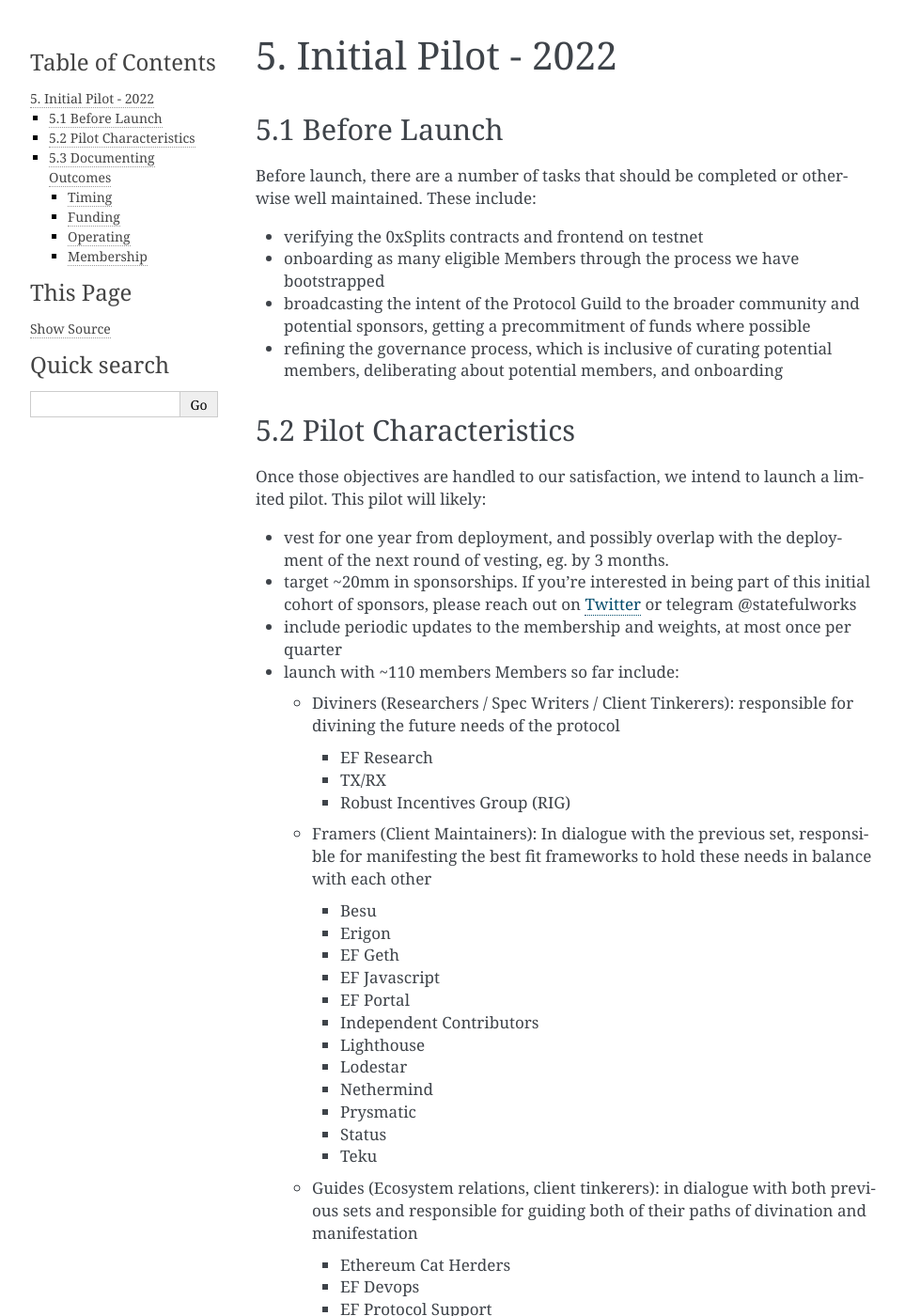
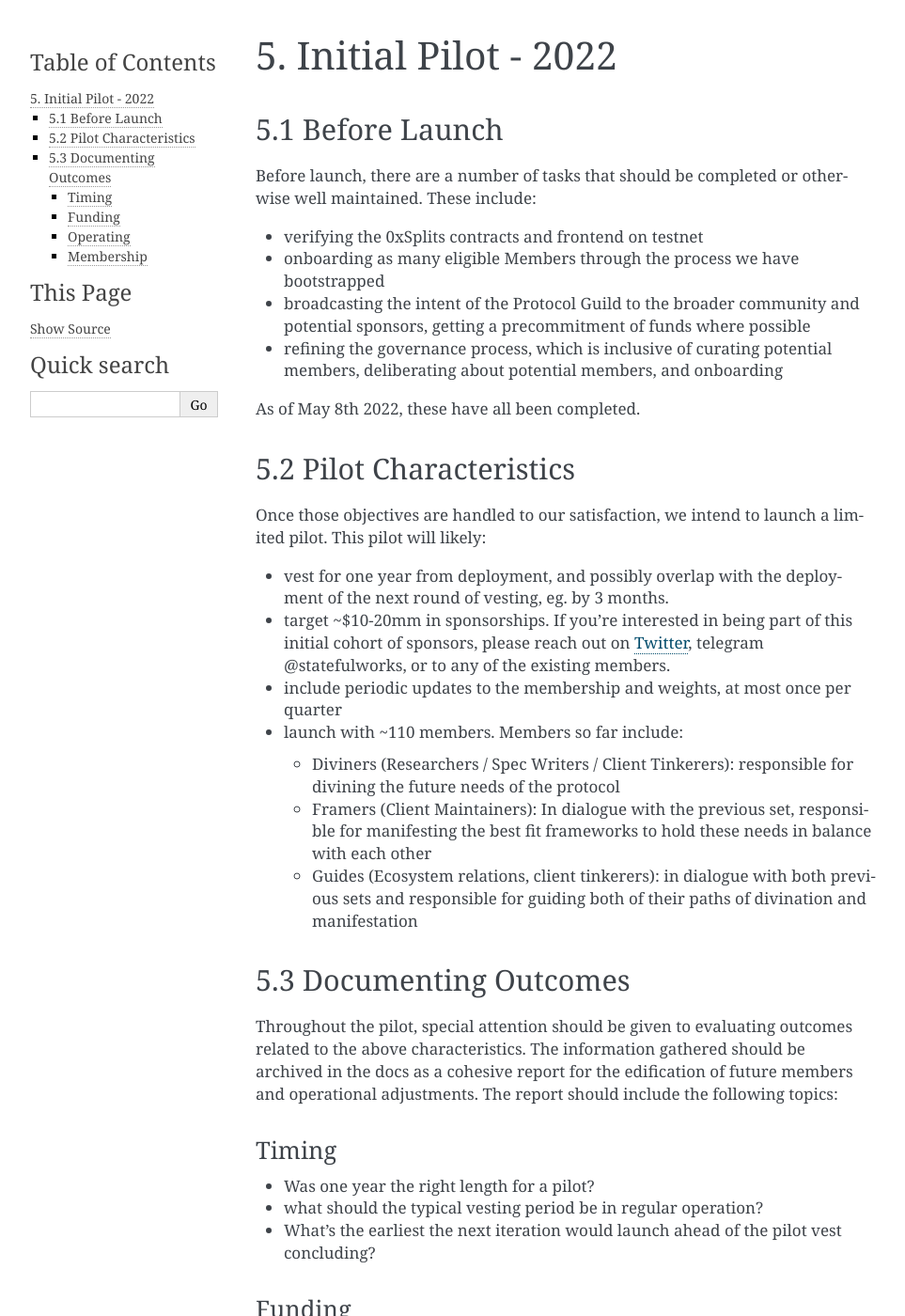
Before and after one commit to protocolguild/documentation, a Sphinx documentation site: the page built from docs/5-initial-pilot.md, in a window 1280 px wide and 1400 px high. Shown: the whole window at 94% size, without its empty margins (148-1111 px from the left). Built offline with Sphinx 7.4.7, drawn with Linux system fonts in a browser that asks for light colours; some of the changed text lies outside the part shown.

Commit message:
add comments, phrasing

```diff
--- a/docs/5-initial-pilot.md
+++ b/docs/5-initial-pilot.md
@@ -9,40 +9,19 @@
 - broadcasting the intent of the Protocol Guild to the broader community and potential sponsors, getting a precommitment of funds where possible
 - refining the governance process, which is inclusive of curating potential members, deliberating about potential members, and onboarding
 
+As of May 8th 2022, these have all been completed.
+
 ## 5.2 Pilot Characteristics
 
 Once those objectives are handled to our satisfaction, we intend to launch a limited pilot. This pilot will likely:
 
 - vest for one year from deployment, and possibly overlap with the deployment of the next round of vesting, eg. by 3 months.
-- target ~20mm in sponsorships. If you're interested in being part of this initial cohort of sponsors, please reach out on [Twitter](https://twitter.com/statefulworks) or telegram @statefulworks
+- target ~$10-20mm in sponsorships. If you're interested in being part of this initial cohort of sponsors, please reach out on [Twitter](https://twitter.com/statefulworks), telegram @statefulworks, or to any of the existing members.
 - include periodic updates to the membership and weights, at most once per quarter
-- launch with ~110 members Members so far include:
+- launch with ~110 members. Members so far include:
   - Diviners (Researchers / Spec Writers / Client Tinkerers): responsible for divining the future needs of the protocol
-    - EF Research
-    - TX/RX
-    - Robust Incentives Group (RIG)
   - Framers (Client Maintainers): In dialogue with the previous set, responsible for manifesting the best fit frameworks to hold these needs in balance with each other
-    - Besu
-    - Erigon
-    - EF Geth
-    - EF Javascript
-    - EF Portal
-    - Independent Contributors
-    - Lighthouse
-    - Lodestar
-    - Nethermind
-    - Prysmatic
-    - Status
-    - Teku
   - Guides (Ecosystem relations, client tinkerers): in dialogue with both previous sets and responsible for guiding both of their paths of divination and manifestation
-    - Ethereum Cat Herders
-    - EF Devops
-    - EF Protocol Support
-    - EF Testing
-    - EF Ipsilon
-    - EF Security
-    - Quilt
-    - Solidity
 
 ## 5.3 Documenting Outcomes
 
```
